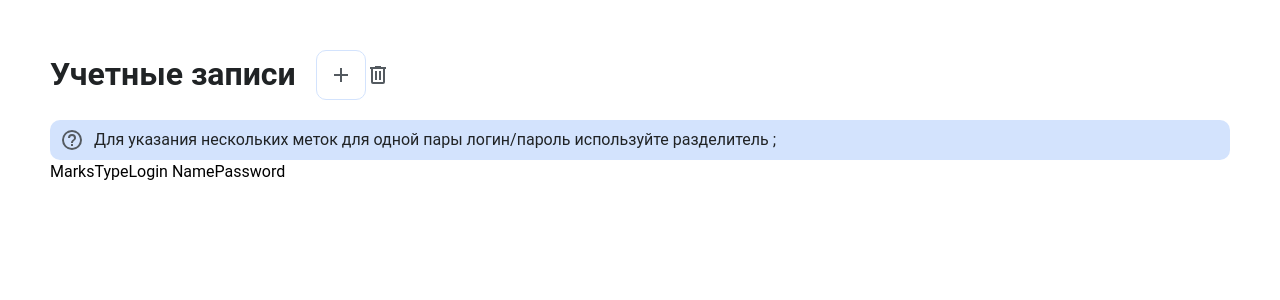
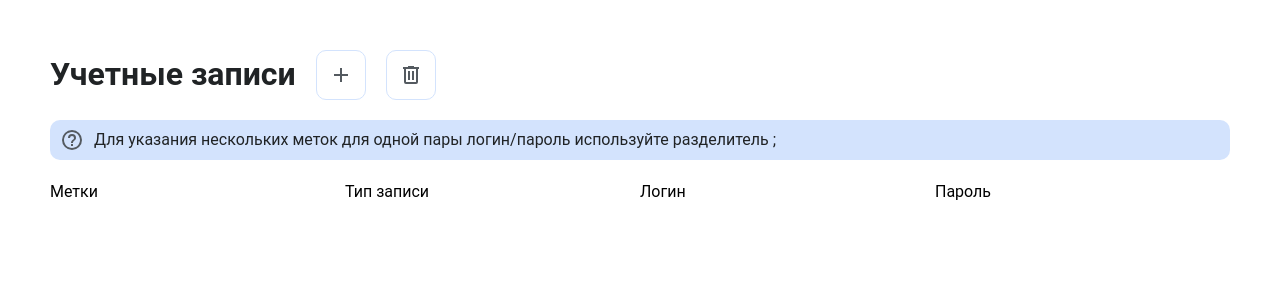
Before and after one commit to katerina-shche/accounts, a Vue app: page / in a window 1280 px wide. Shown: the top 300 px of the page. Built offline with nearby package versions, Linux system fonts and the light colour scheme.

Commit message:
fix:  update header labels in App.vue  and improve header layout

```diff
--- a/src/App.vue
+++ b/src/App.vue
@@ -12,10 +12,10 @@
   <div class="form-container">
     <!-- Header Row -->
     <div class="form-header">
-      <span id="marks-header">Marks</span>
-      <span id="type-header">Type</span>
-      <span id="login-header">Login Name</span>
-      <span id="password-header">Password</span>
+      <span id="marks-header">Метки</span>
+      <span id="type-header">Тип записи</span>
+      <span id="login-header">Логин</span>
+      <span id="password-header">Пароль</span>
     </div>
 
     <!-- Dynamic Rows -->
@@ -70,7 +70,7 @@ const addInputLine = () => {
 .header_info span {
   color: #202325;
 }
-#plusButton {
+#plusButton, #resetButton {
   width: 50px;
   height: 50px;
   margin-left: 20px;
@@ -82,6 +82,18 @@ const addInputLine = () => {
 }
 #mdiHelpCircleOutline {
   margin: 0 10px;
+}
+.form-header {
+  display: flex;
+  flex-flow: row nowrap;
+  width: 100%;
+  height: 40px;
+  margin: 20px 0;
+  align-items: center;
+}
+.form-header span {
+  height: 100%;
+  width: 25%;
+}
 
-}
 </style>
```
